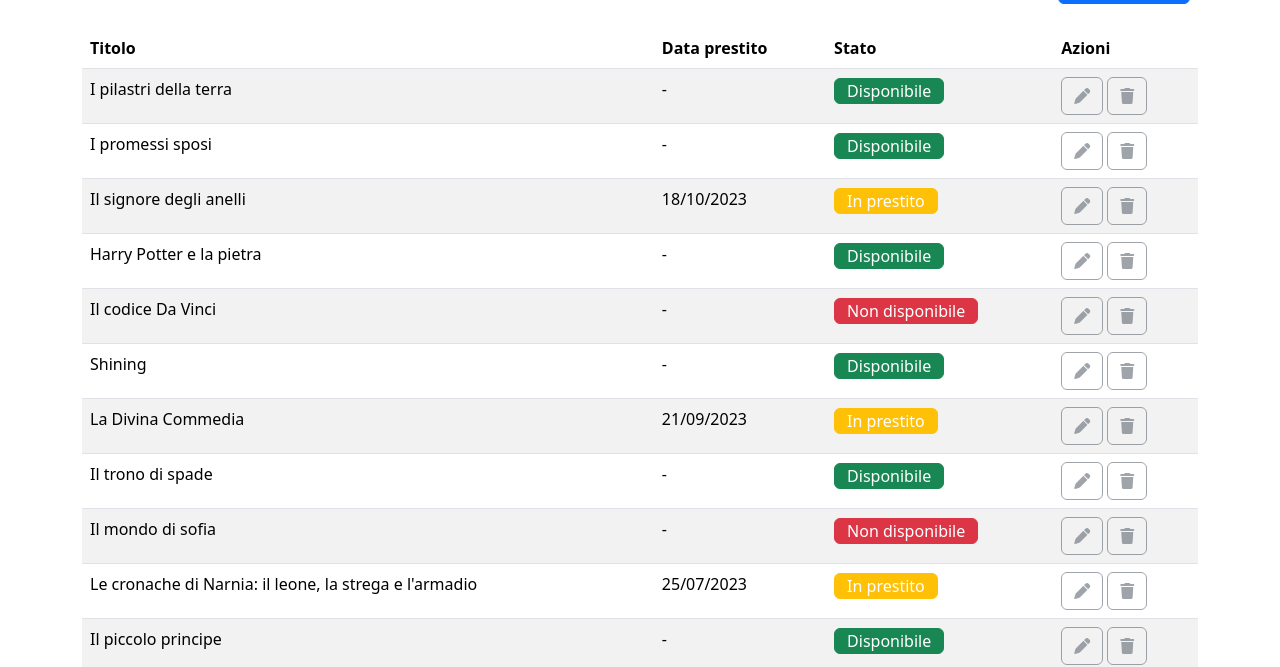
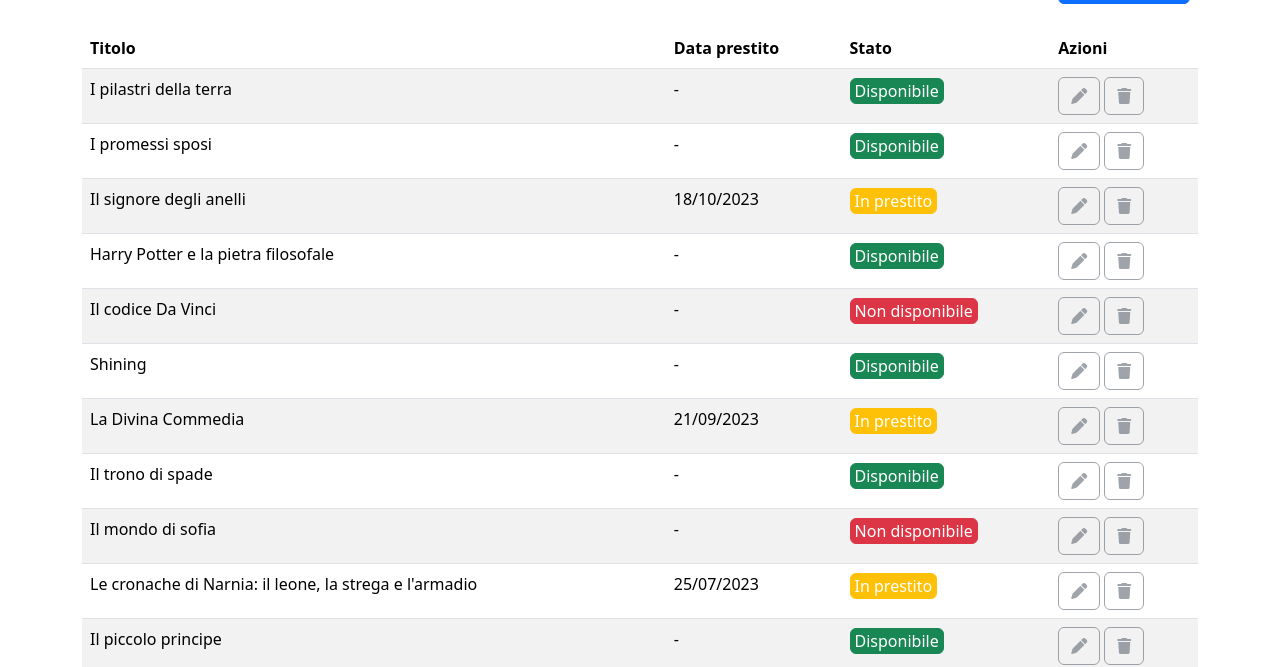
Before and after one commit to FrancescoMorettiBrs/html-css-bootstrap-dashboard, a plain HTML site: page index.html in a window 1280 px wide. Shown: the part 142-809 px from the top of the page. Drawn offline with nearby package versions, Linux system fonts and the light colour scheme.

Commit message:
feat: project corrected

```diff
--- a/index.html
+++ b/index.html
@@ -22,7 +22,7 @@
   </head>
   <body>
     <header>
-      <nav class="navbar navbar-expand-lg bg-body-tertiary" data-bs-theme="dark" ">
+      <nav class="navbar navbar-expand-lg bg-body-tertiary" data-bs-theme="dark">
         <div class="container-fluid">
           <img class="img-fluid mx-3" width="60px" height="60px" src="./img/duck.png" alt="" />
           <button
@@ -55,6 +55,7 @@
             </form>
           </div>
         </div>
+      </nav>
     </header>
     <main>
       <section>
@@ -80,7 +81,7 @@
                       <td scope="row">I pilastri della terra</td>
                       <td class="d-none d-md-table-cell">-</td>
                       <td>
-                        <button type="button" class="btn btn-success py-0">Disponibile</button>
+                        <button type="button" class="btn btn-success py-0 px-1">Disponibile</button>
                       </td>
                       <div>
                         <td>
@@ -99,7 +100,7 @@
                       <td scope="row">I promessi sposi</td>
                       <td class="d-none d-md-table-cell">-</td>
                       <td>
-                        <button type="button" class="btn btn-success py-0">Disponibile</button>
+                        <button type="button" class="btn btn-success py-0 px-1">Disponibile</button>
                       </td>
                       <td>
                         <div class="d-flex gap-1">
@@ -116,7 +117,7 @@
                       <td scope="row">Il signore degli anelli</td>
                       <td class="d-none d-md-table-cell">18/10/2023</td>
                       <td>
-                        <button type="button" class="btn btn-warning py-0 text-white">In prestito</button>
+                        <button type="button" class="btn btn-warning py-0 text-white px-1">In prestito</button>
                       </td>
                       <td>
                         <div class="d-flex gap-1">
@@ -130,10 +131,10 @@
                       </td>
                     </tr>
                     <tr>
-                      <td scope="row">Harry Potter e la pietra</td>
+                      <td scope="row">Harry Potter e la pietra filosofale</td>
                       <td class="d-none d-md-table-cell">-</td>
                       <td>
-                        <button type="button" class="btn btn-success py-0">Disponibile</button>
+                        <button type="button" class="btn btn-success py-0 px-1">Disponibile</button>
                       </td>
                       <td>
                         <div class="d-flex gap-1">
@@ -150,7 +151,7 @@
                       <td scope="row">Il codice Da Vinci</td>
                       <td class="d-none d-md-table-cell">-</td>
                       <td>
-                        <button type="button" class="btn btn-danger py-0">Non disponibile</button>
+                        <button type="button" class="btn btn-danger py-0 px-1">Non disponibile</button>
                       </td>
                       <td>
                         <div class="d-flex gap-1">
@@ -167,7 +168,7 @@
                       <td scope="row">Shining</td>
                       <td class="d-none d-md-table-cell">-</td>
                       <td>
-                        <button type="button" class="btn btn-success py-0">Disponibile</button>
+                        <button type="button" class="btn btn-success py-0 px-1">Disponibile</button>
                       </td>
                       <td>
                         <div class="d-flex gap-1">
@@ -184,7 +185,7 @@
                       <td scope="row">La Divina Commedia</td>
                       <td class="d-none d-md-table-cell">21/09/2023</td>
                       <td>
-                        <button type="button" class="btn btn-warning py-0 text-white">In prestito</button>
+                        <button type="button" class="btn btn-warning py-0 text-white px-1">In prestito</button>
                       </td>
                       <td>
                         <div class="d-flex gap-1">
@@ -201,7 +202,7 @@
                       <td scope="row">Il trono di spade</td>
                       <td class="d-none d-md-table-cell">-</td>
                       <td>
-                        <button type="button" class="btn btn-success py-0">Disponibile</button>
+                        <button type="button" class="btn btn-success py-0 px-1">Disponibile</button>
                       </td>
                       <td>
                         <div class="d-flex gap-1">
@@ -218,7 +219,7 @@
                       <td scope="row">Il mondo di sofia</td>
                       <td class="d-none d-md-table-cell">-</td>
                       <td>
-                        <button type="button" class="btn btn-danger py-0">Non disponibile</button>
+                        <button type="button" class="btn btn-danger py-0 px-1">Non disponibile</button>
                       </td>
                       <td>
                         <div class="d-flex gap-1">
@@ -235,7 +236,7 @@
                       <td scope="row">Le cronache di Narnia: il leone, la strega e l'armadio</td>
                       <td class="d-none d-md-table-cell">25/07/2023</td>
                       <td>
-                        <button type="button" class="btn btn-warning py-0 text-white">In prestito</button>
+                        <button type="button" class="btn btn-warning py-0 text-white px-1">In prestito</button>
                       </td>
                       <td>
                         <div class="d-flex gap-1">
@@ -252,7 +253,7 @@
                       <td scope="row">Il piccolo principe</td>
                       <td class="d-none d-md-table-cell">-</td>
                       <td>
-                        <button type="button" class="btn btn-success py-0">Disponibile</button>
+                        <button type="button" class="btn btn-success py-0 px-1">Disponibile</button>
                       </td>
                       <td>
                         <div class="d-flex gap-1">
@@ -269,7 +270,7 @@
                       <td scope="row">La storia infinita</td>
                       <td class="d-none d-md-table-cell">-</td>
                       <td>
-                        <button type="button" class="btn btn-success py-0">Disponibile</button>
+                        <button type="button" class="btn btn-success py-0 px-1">Disponibile</button>
                       </td>
                       <td>
                         <div class="d-flex gap-1">
```
Lines whose indentation alone changed are shown as unchanged.
